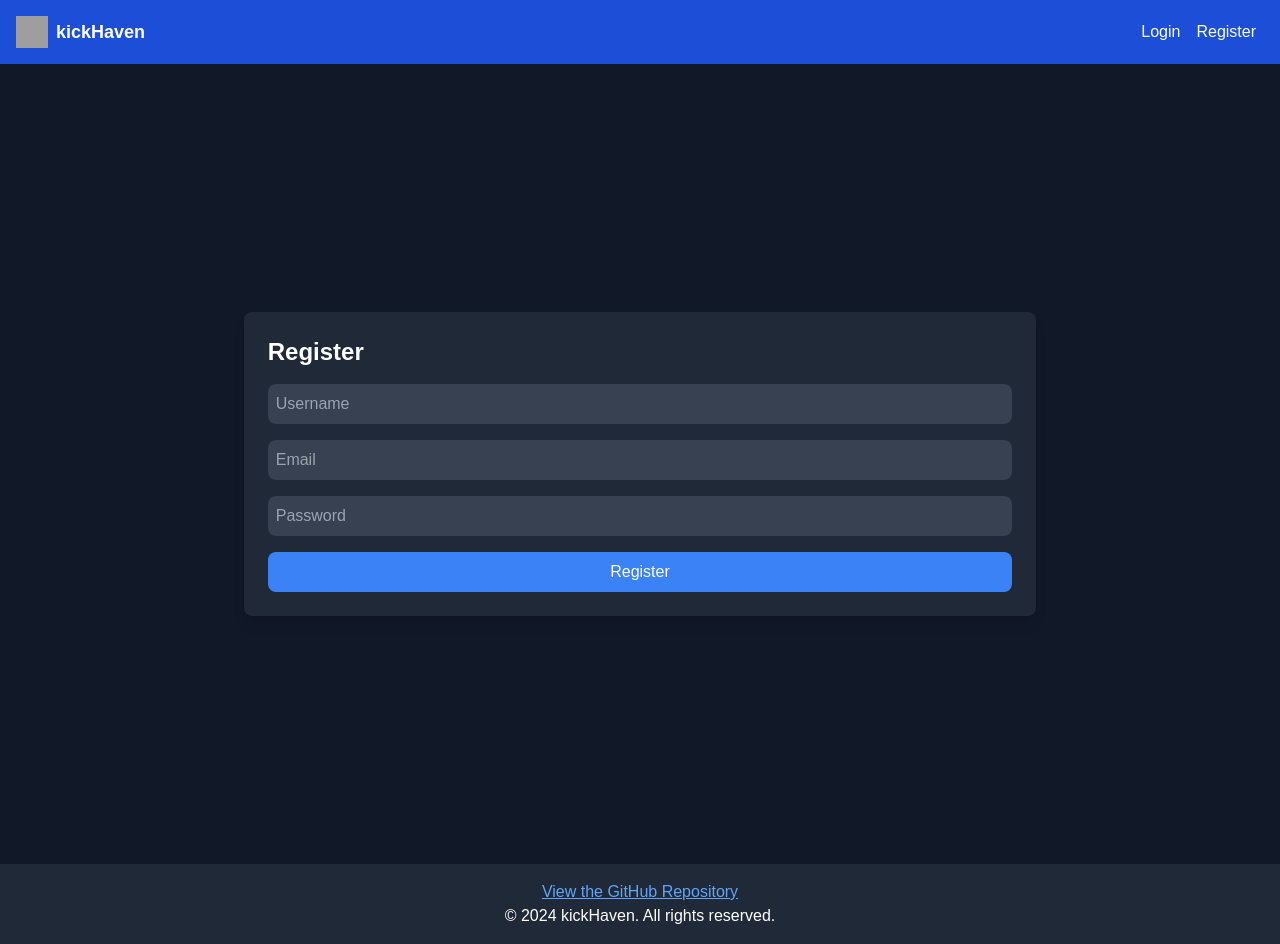
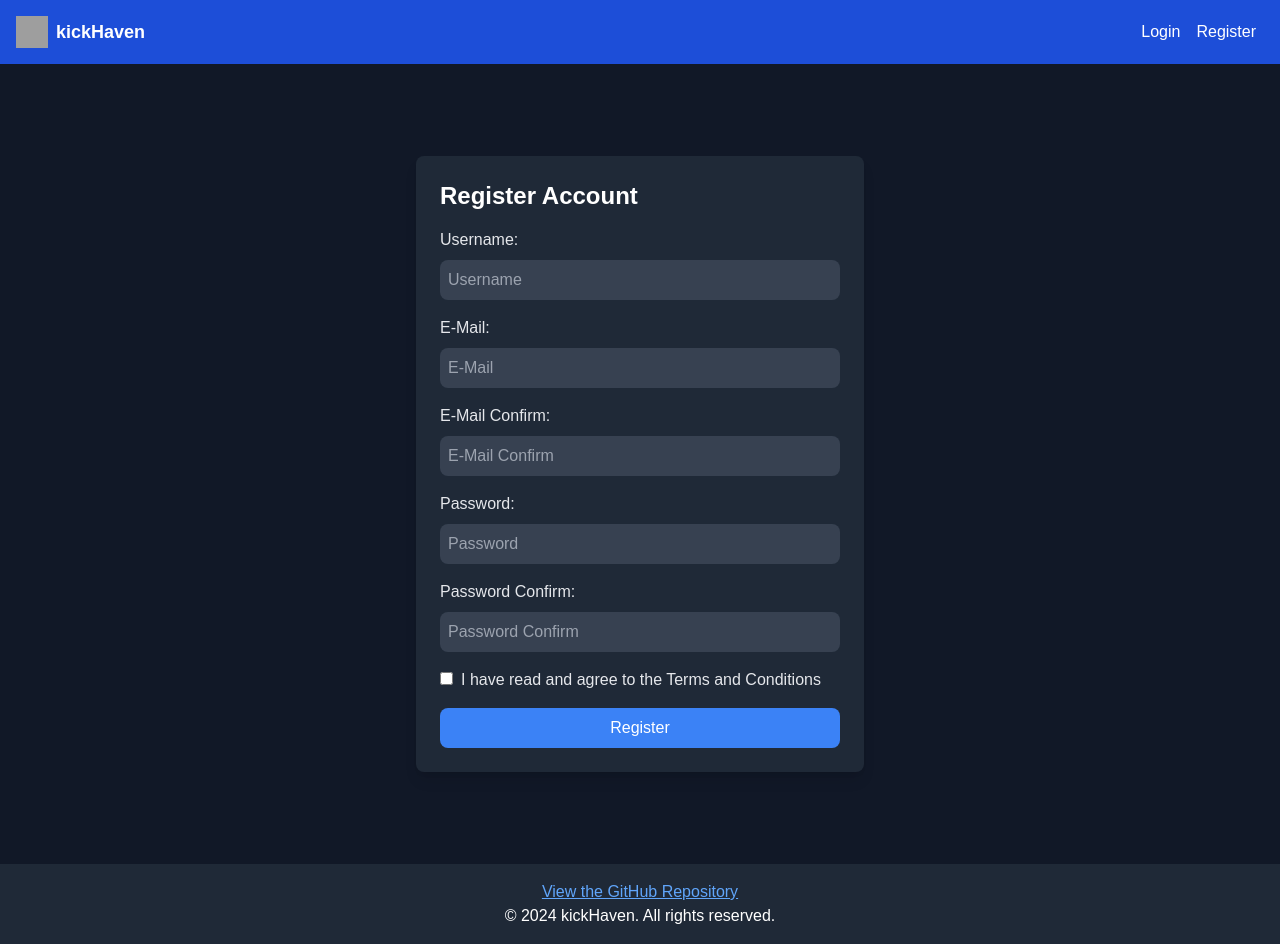
Before and after one commit to davidsgroza/kick-haven, a Next.js app: page /register in a window 1280 px wide. Built offline with nearby package versions, Linux system fonts and the light colour scheme; grey boxes are pictures that could not be loaded.

Commit message:
Changed to local database, updated Registration page with E-Mail Confirm and Password Confirm fields, updated field validation.

```diff
--- a/package.json
+++ b/package.json
@@ -13,7 +13,8 @@
     "mongodb": "^6.10.0",
     "next": "15.0.2",
     "react": "19.0.0-rc-02c0e824-20241028",
-    "react-dom": "19.0.0-rc-02c0e824-20241028"
+    "react-dom": "19.0.0-rc-02c0e824-20241028",
+    "zod": "^3.23.8"
   },
   "devDependencies": {
     "@types/bcryptjs": "^2.4.6",
--- a/src/app/api/login/route.ts
+++ b/src/app/api/login/route.ts
@@ -6,7 +6,7 @@ export async function POST(request: Request) {
   try {
     const { email, password } = await request.json();
     const client = await connectToDatabase();
-    const db = client.db("kick-haven");
+    const db = client.db("kick-haven-local");
 
     // Find the user by email
     const user = await db.collection("users").findOne({ email });
--- a/src/app/api/register/route.ts
+++ b/src/app/api/register/route.ts
@@ -1,38 +1,78 @@
 import { NextResponse } from "next/server";
 import bcrypt from "bcryptjs";
-import { connectToDatabase } from "@/utils/mongo"; // Ensure this path is correct
+import { connectToDatabase } from "@/utils/mongo";
+import { z } from "zod";
+
+const registerSchema = z.object({
+  username: z.string().min(3).max(50),
+  email: z.string().email(),
+  emailConfirm: z.string().email(),
+  password: z.string().min(8).max(128),
+  passwordConfirm: z.string().min(8).max(128),
+  termsAndConditions: z
+    .boolean()
+    .refine((val) => val === true, "Terms and conditions must be accepted"),
+});
 
 export async function POST(request: Request) {
   try {
-    const { username, email, password } = await request.json();
+    const requestBody = await request.json();
+    const parsedData = registerSchema.parse(requestBody);
+
+    if (parsedData.email !== parsedData.emailConfirm) {
+      return NextResponse.json(
+        { message: "Email and email confirm do not match" },
+        { status: 400 }
+      );
+    }
+
+    if (parsedData.password !== parsedData.passwordConfirm) {
+      return NextResponse.json(
+        { message: " Warning: E-Mail Address is already registered!" },
+        { status: 400 }
+      );
+    }
+
     const client = await connectToDatabase();
-    const db = client.db("kick-haven");
+    const db = client.db("kick-haven-local");
 
-    // Check if the user already exists
-    const user = await db.collection("users").findOne({ email });
+    // Check if the user with this email address already exists
+    const user = await db
+      .collection("users")
+      .findOne({ email: parsedData.email });
     if (user) {
       return NextResponse.json(
-        { message: "User already exists" },
+        { message: " Warning: E-Mail is already registered!" },
         { status: 400 }
       );
     }
 
     // Hash the password
-    const hashedPassword = await bcrypt.hash(password, 10);
+    const hashedPassword = await bcrypt.hash(parsedData.password, 10);
 
     // Insert the new user into the database
-    await db
-      .collection("users")
-      .insertOne({ username, email, password: hashedPassword });
+    await db.collection("users").insertOne({
+      username: parsedData.username,
+      email: parsedData.email,
+      password: hashedPassword,
+    });
 
     // Return success response
-    return NextResponse.json({ message: "User registered successfully" });
-    // eslint-disable-next-line @typescript-eslint/no-unused-vars
+    return NextResponse.json({
+      success: true,
+      message: "User registered successfully",
+    });
   } catch (error) {
-    // Return a JSON error response
-    return NextResponse.json(
-      { message: "An error occurred during registration" },
-      { status: 500 }
-    );
+    if (error instanceof z.ZodError) {
+      return NextResponse.json(
+        { message: "Invalid request body" },
+        { status: 400 }
+      );
+    } else {
+      return NextResponse.json(
+        { message: "An error occurred during registration" },
+        { status: 500 }
+      );
+    }
   }
 }
--- a/src/app/register/page.tsx
+++ b/src/app/register/page.tsx
@@ -2,58 +2,139 @@
 import { useState } from "react";
 import { useRouter } from "next/navigation";
 
-export default function RegisterPage() {
+const RegisterPage = () => {
   const [username, setUsername] = useState("");
   const [email, setEmail] = useState("");
+  const [emailConfirm, setEmailConfirm] = useState("");
   const [password, setPassword] = useState("");
+  const [passwordConfirm, setPasswordConfirm] = useState("");
+  const [termsAndConditions, setTermsAndConditions] = useState(false);
   const router = useRouter();
 
-  const handleSubmit = async (e: React.FormEvent) => {
+  const handleSubmit = async (e: { preventDefault: () => void }) => {
     e.preventDefault();
+
+    try {
+      console.log("Submitting registration form");
 
       const response = await fetch("/api/register", {
         method: "POST",
         headers: { "Content-Type": "application/json" },
-      body: JSON.stringify({ username, email, password }),
+        body: JSON.stringify({
+          username,
+          email,
+          emailConfirm,
+          password,
+          passwordConfirm,
+          termsAndConditions,
+        }),
       });
 
       const data = await response.json();
-    alert(data.message || "Registered successfully");
 
-    router.push("/"); // This will navigate to the main page (home)
+      if (data.success) {
+        console.log("Registration successful");
+        alert("User registered successfully!"); // Add this line to display a popup message
+        router.push("/"); // Redirect to the homepage
+      } else {
+        console.log("Registration failed:", data.message);
+        alert(data.message); // Display the error message
+      }
+    } catch (error) {
+      console.error("Error during registration:", error);
+      alert("An error occurred during registration");
+    }
   };
 
   return (
     <main className="min-h-screen flex items-center justify-center bg-gray-900 text-white">
       <form
         onSubmit={handleSubmit}
-        className="bg-gray-800 p-6 rounded-lg shadow-lg space-y-4"
+        className="bg-gray-800 p-6 rounded-lg shadow-lg space-y-4 w-full max-w-md"
       >
-        <h1 className="text-2xl font-semibold">Register</h1>
+        <h1 className="text-2xl font-semibold">Register Account</h1>
 
+        <div className="flex flex-col space-y-2">
+          <label className="block text-gray-200" htmlFor="username">
+            Username:
+          </label>
           <input
             type="text"
             placeholder="Username"
-          className="w-full p-2 rounded-lg bg-gray-700"
+            id="username"
             value={username}
             onChange={(e) => setUsername(e.target.value)}
+            className="bg-gray-700 text-gray-200 p-2 rounded-lg focus:outline-none focus:ring-2 focus:ring-gray-400"
           />
+        </div>
 
+        <div className="flex flex-col space-y-2">
+          <label className="block text-gray-200" htmlFor="email">
+            E-Mail:
+          </label>
           <input
             type="email"
-          placeholder="Email"
-          className="w-full p-2 rounded-lg bg-gray-700"
+            placeholder="E-Mail"
+            id="email"
             value={email}
             onChange={(e) => setEmail(e.target.value)}
+            className="bg-gray-700 text-gray-200 p-2 rounded-lg focus:outline-none focus:ring-2 focus:ring-gray-400"
           />
+        </div>
 
+        <div className="flex flex-col space-y-2">
+          <label className="block text-gray-200" htmlFor="emailConfirm">
+            E-Mail Confirm:
+          </label>
+          <input
+            type="email"
+            placeholder="E-Mail Confirm"
+            id="emailConfirm"
+            value={emailConfirm}
+            onChange={(e) => setEmailConfirm(e.target.value)}
+            className="bg-gray-700 text-gray-200 p-2 rounded-lg focus:outline-none focus:ring-2 focus:ring-gray-400"
+          />
+        </div>
+
+        <div className="flex flex-col space-y-2">
+          <label className="block text-gray-200" htmlFor="password">
+            Password:
+          </label>
           <input
             type="password"
             placeholder="Password"
-          className="w-full p-2 rounded-lg bg-gray-700"
+            id="password"
             value={password}
             onChange={(e) => setPassword(e.target.value)}
+            className="bg-gray-700 text-gray-200 p-2 rounded-lg focus:outline-none focus:ring-2 focus:ring-gray-400"
           />
+        </div>
+
+        <div className="flex flex-col space-y-2">
+          <label className="block text-gray-200" htmlFor="passwordConfirm">
+            Password Confirm:
+          </label>
+          <input
+            type="password"
+            placeholder="Password Confirm"
+            id="passwordConfirm"
+            value={passwordConfirm}
+            onChange={(e) => setPasswordConfirm(e.target.value)}
+            className="bg-gray-700 text-gray-200 p-2 rounded-lg focus:outline-none focus:ring-2 focus:ring-gray-400"
+          />
+        </div>
+
+        <div className="flex flex-col space-y-2">
+          <label className="block text-gray-200">
+            <input
+              type="checkbox"
+              checked={termsAndConditions}
+              onChange={(e) => setTermsAndConditions(e.target.checked)}
+              className="mr-2"
+            />
+            I have read and agree to the Terms and Conditions
+          </label>
+        </div>
 
         <button type="submit" className="w-full p-2 bg-blue-500 rounded-lg">
           Register
@@ -61,4 +142,6 @@ export default function RegisterPage() {
       </form>
     </main>
   );
-}
+};
+
+export default RegisterPage;
```
Also changed, not shown: 1 other file (tests, documents, lock files or other folders). Lines whose indentation alone changed are shown as unchanged.
